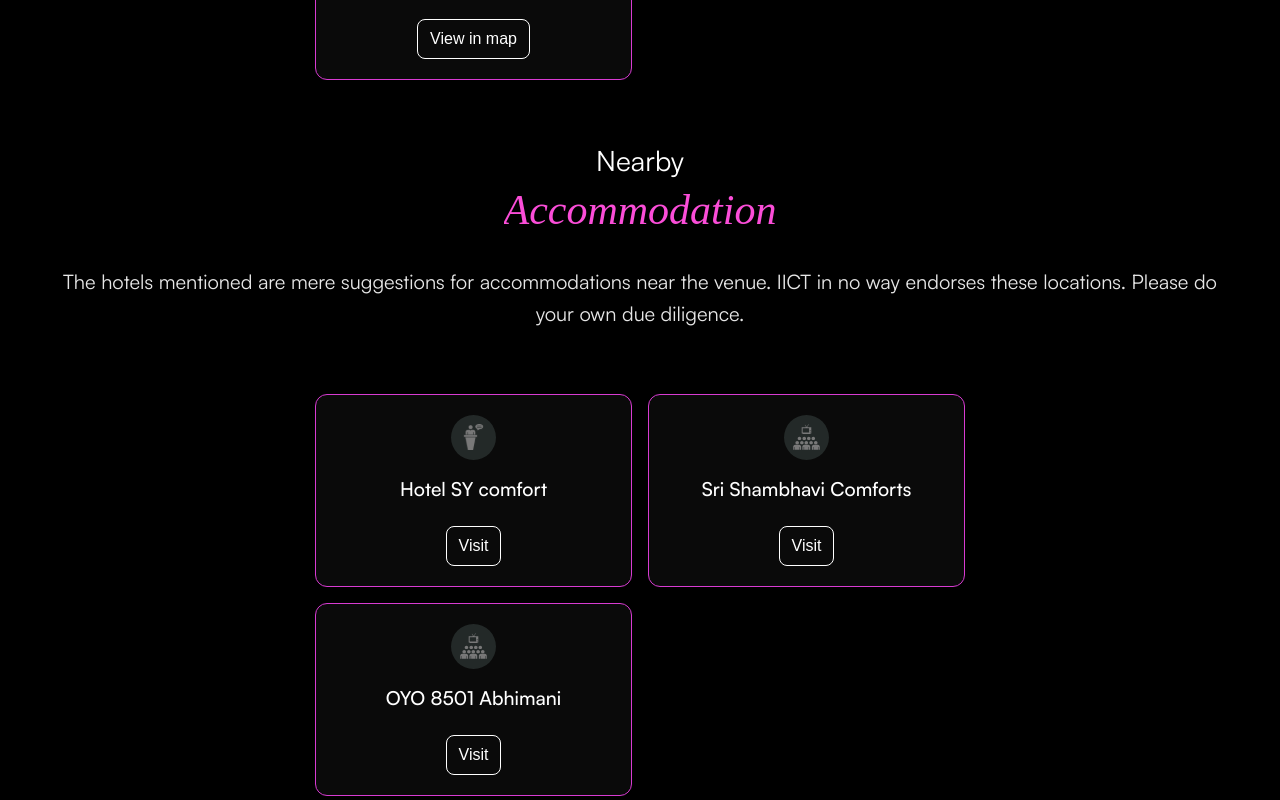
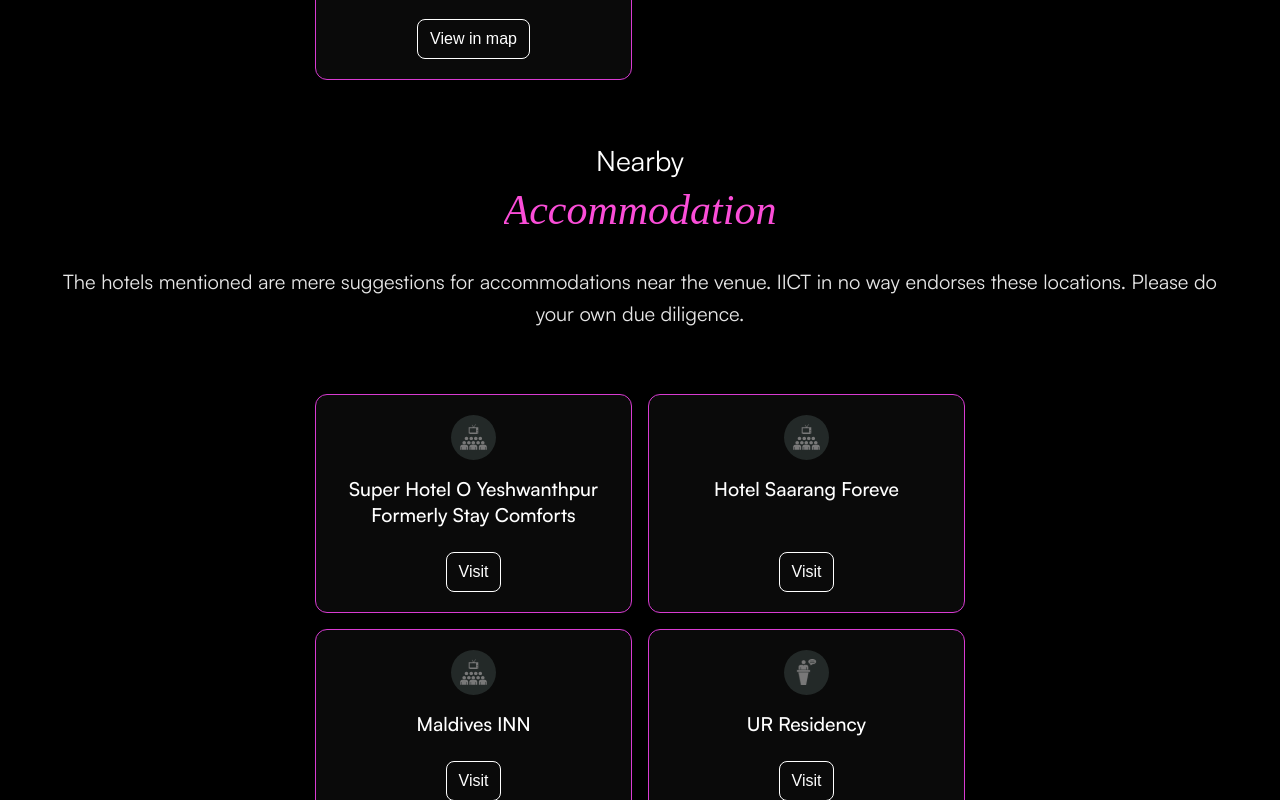
Before and after one commit to compilertech/compilertech-fe, a React (Vite) app: page /attendee-guide in a window 1280 px wide. Shown: the part 2000-2800 px from the top of the page. Built offline with nearby package versions, Linux system fonts and the light colour scheme.

Commit message:
Attendee Guide Page Updates

```diff
--- a/src/components/AttendeeGuide/GuideDetails.tsx
+++ b/src/components/AttendeeGuide/GuideDetails.tsx
@@ -31,40 +31,76 @@ const GuideDetails = () => {
       icon: LocationPointIconSrc,
       title: "Location",
       buttonText: "View in map",
-      onClick: () => {},
+      onClick: () => {
+        window.open(`https://www.google.com/maps/place/A+V+Rama+Rao+Auditorium/@13.0254799,77.5642895,735m/data=!3m1!1e3!4m6!3m5!1s0x3bae170072e0ac2d:0xa11507858c340e41!8m2!3d13.0254843!4d77.5643961!16s%2Fg%2F11y6kc54lx!5m1!1e1?entry=ttu&g_ep=EgoyMDI1MDkxNy4wIKXMDSoASAFQAw%3D%3D`, "_blank");
+      },
     },
     {
       icon: FlightIconSrc,
       title: "Airport",
       buttonText: "View in map",
-      onClick: () => {},
+      onClick: () => {
+        window.open(`https://maps.app.goo.gl/Cp6dvpqfqAvSsZ1v7?g_st=aw`, "_blank");
+      },
     },
     {
       icon: TrainIconSrc,
       title: "Train Junction",
       buttonText: "View in map",
-      onClick: () => {},
+      onClick: () => {
+        window.open(`https://maps.app.goo.gl/6dmLKksGqyTeDfQYA?g_st=aw`, "_blank");
+      },
     },
   ];
   const nearbyAccommodations = [
     {
-      icon: SpeakerManualIconSrc,
-      title: "Hotel SY comfort",
+      icon: AttendeeManualIconSrc,
+      title: "Super Hotel O Yeshwanthpur Formerly Stay Comforts",
       buttonText: "Visit",
-      onClick: () => {},
+      onClick: () => {
+        window.open(`https://www.booking.com/Share-JtozueJ`, "_blank");
+      },
     },
     {
       icon: AttendeeManualIconSrc,
-      title: "Sri Shambhavi Comforts",
+      title: "Hotel Saarang Foreve",
       buttonText: "Visit",
-      onClick: () => {},
+      onClick: () => {
+        window.open(`https://www.booking.com/Share-enq4B9`, "_blank");
+      },
     },
     {
       icon: AttendeeManualIconSrc,
-      title: "OYO 8501 Abhimani",
+      title: "Maldives INN",
       buttonText: "Visit",
-      onClick: () => {},
+      onClick: () => {
+        window.open(`https://www.booking.com/Share-yzqOtS`, "_blank");
+      },
     },
+    {
+      icon: SpeakerManualIconSrc,
+      title: "UR Residency",
+      buttonText: "Visit",
+      onClick: () => {
+        window.open(`https://www.booking.com/Share-dmHAHv`, "_blank");
+      },
+    },
+    {
+      icon: AttendeeManualIconSrc,
+      title: "Sasthi Suites",
+      buttonText: "Visit",
+      onClick: () => {
+        window.open(`https://www.booking.com/Share-amp22m`, "_blank");
+      },
+    },
+    {
+      icon: AttendeeManualIconSrc,
+      title: "Hotel O SpotonSLV Comfort",
+      buttonText: "Visit",
+      onClick: () => {
+        window.open(`https://www.booking.com/Share-3HwsJNp`, "_blank");
+      },
+    }
   ];
 
   const renderTopicCards = (topics: typeof importantDocuments) => (
```
Also changed, not shown: src/components/2025Page/NewHeader.tsx (+4 -4 lines).
